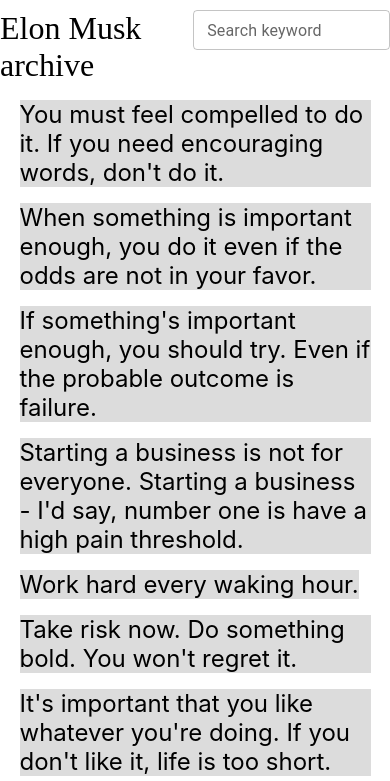
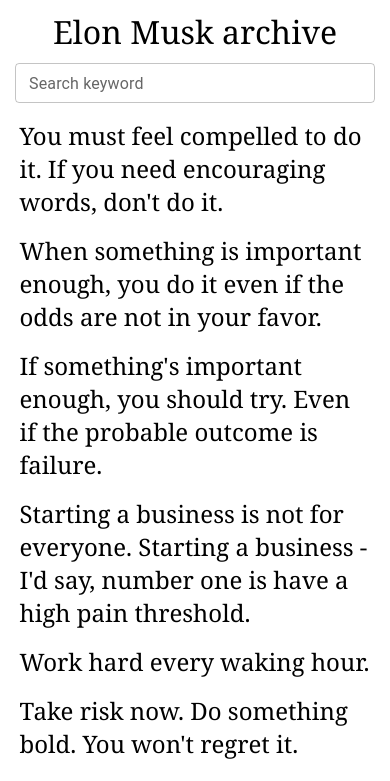
Before and after one commit to trungpham10/elonmusk-archive, a React (Create React App) app: page / in a window 390 px wide. Shown: the top 781 px of the page. Built offline with nearby package versions, Linux system fonts and the light colour scheme.

Commit message:
style header for mobile

```diff
--- a/src/App.css
+++ b/src/App.css
@@ -1,6 +1,23 @@
+.App {
+  font-family: "LoveFrom, Serif", Georgia, serif;
+}
+
+@media (max-width: 400px) {
+  .Header {
+    display: flex;
+    flex-direction: column;
+    text-align: center;
+    margin-left: 15px;
+    margin-right: 15px;
+  }
+
+  .header-text {
+    margin-bottom: 10px;
+  }
+}
+
 .Header {
   font-size: 2rem;
-  font-family: 'Times New Roman', Times, serif;
   font-weight: 100;
   font-style: normal;
   padding-top: 10px;
@@ -29,7 +46,6 @@
   font-size: x-large;
   align-self: center;
   text-align: left;
-  background-color: gainsboro;
 }
 
 .quote-text:hover {
--- a/src/App.js
+++ b/src/App.js
@@ -22,7 +22,7 @@
   return (
     <div className="App">
       <div className='Header'>
-        <div>Elon Musk archive</div>
+        <div className='header-text'>Elon Musk archive</div>
         <TextField id="filled-basic" label="Search keyword" variant="outlined" size="small" onChange={event=>setSearchInput(event.target.value)}/>
       </div>
 
```
